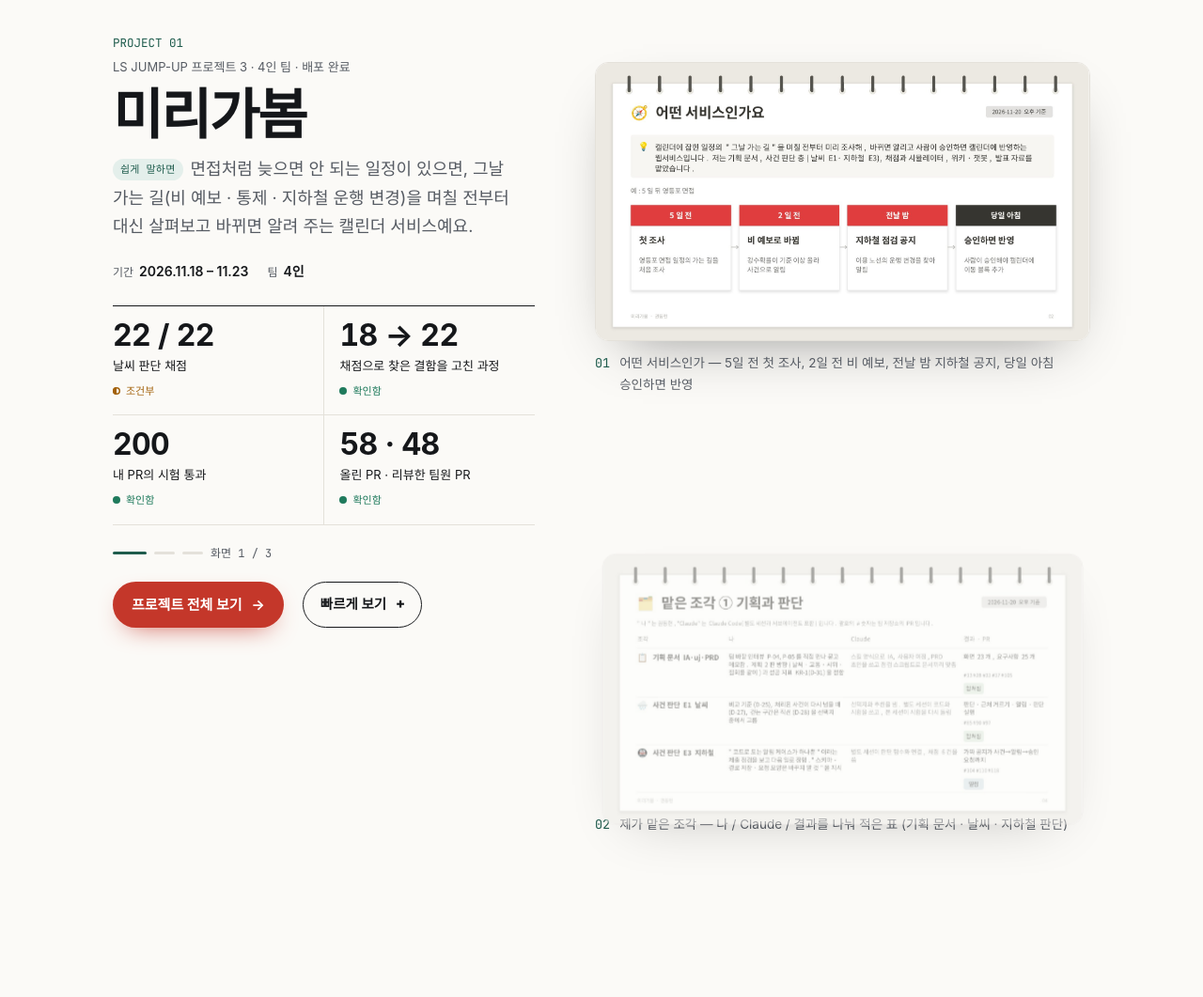
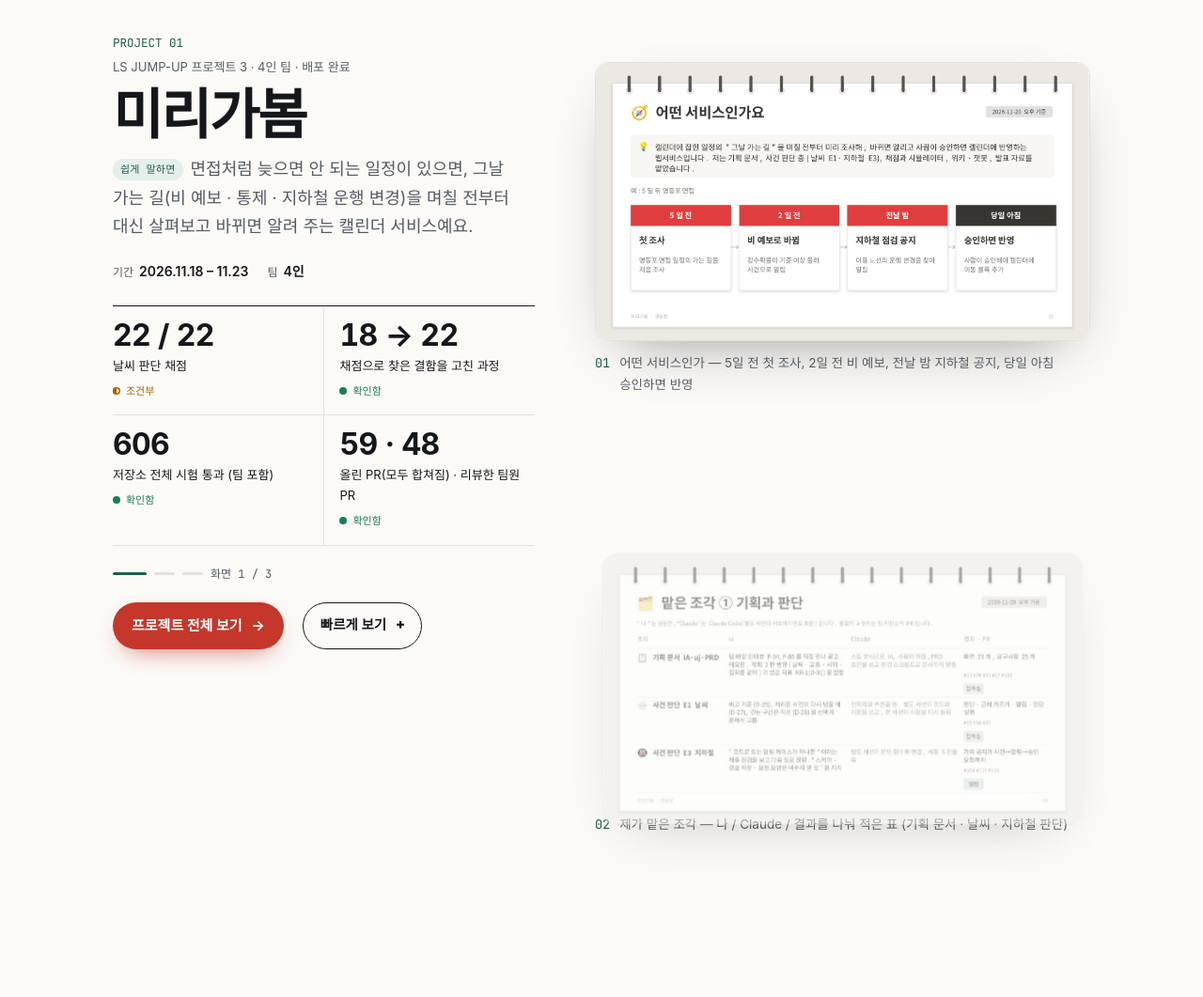
Before and after one commit to DH99-03/portfolio, a plain HTML site: page index.html in a window 1280 px wide. Shown: the part 1739-2800 px from the top of the page at 94% size. Drawn offline with Linux system fonts and the light colour scheme; a web font is replaced by a local one.

Commit message:
fix(미리가봄): PR 수·인터뷰 수·시험 수를 원본 기록에 맞추고 PDF 다시 만듦
- PR 58 → 59 (팀 저장소 GitHub 조회, 리뷰 48 그대로)
- 팀 바깥 인터뷰 2건 → 3명(대면 2, 2차 1), 2차는 다른 사람에게 물은 것으로 고침
- 시험 숫자를 저장소 전체 606개 통과(팀 포함, 11-24)로 바꿈
- 맡은 일에 위키 챗봇·시뮬레이터·발표 자료, 접근에 운영 전 과정 동작(#185), 한계에 인터뷰 수 추가
- 숫자 글꼴에 한글이 굴림체로 빠지지 않게 Pretendard를 둘째 글꼴로 둠
- 직무별 PDF 12개와 미리가봄 프로젝트 PDF를 다시 만듦(쪽수 같음)

Co-Authored-By: Claude Opus 5.5 <noreply@anthropic.com>

```diff
--- a/data.js
+++ b/data.js
@@ -534,7 +534,7 @@ window.SITE = {
         { src: "assets/shots/mirigabom-1.jpg", caption: "어떤 서비스인가 — 5일 전 첫 조사, 2일 전 비 예보, 전날 밤 지하철 공지, 당일 아침 승인하면 반영" },
         { src: "assets/shots/mirigabom-2.jpg", caption: "제가 맡은 조각 — 나 / Claude / 결과를 나눠 적은 표 (기획 문서 · 날씨 · 지하철 판단)" },
         { src: "assets/shots/mirigabom-3.jpg", caption: "서비스 첫 화면과 채점 실행 결과 — 날씨 22건 중 22건, 지하철 6건 중 6건" },
-        { src: "assets/shots/mirigabom-4.jpg", caption: "사흘 동안 한 일 — 규칙과 기획 문서 → 문서에서 코드로 → 채점과 둘째 알림 케이스" },
+        { src: "assets/shots/mirigabom-4.jpg", caption: "처음 사흘(11-18 ~ 11-20) 동안 한 일 — 규칙과 기획 문서 → 문서에서 코드로 → 채점과 둘째 알림 케이스" },
       ],
       name: "미리가봄",
       kicker: "LS JUMP-UP 프로젝트 3 · 4인 팀 · 배포 완료",
@@ -543,25 +543,27 @@ window.SITE = {
       problem:
         "면접 · 시험처럼 늦으면 안 되는 날, 비 예보나 집회 통제 · 지하철 운행 변경은 당일에야 알기 쉽습니다. 며칠 전부터 조사해 알리면 다른 길을 고를 여유가 생긴다는 가설로 시작했고, 팀 바깥 인터뷰로 '언제 알림을 받고 싶은지'를 다시 확인했습니다.",
       approach: [
-        "IA(화면 23개) → 사용자 여정 → PRD(요구사항 25개) 초안을 Claude Code 스킬로 쓰고, 팀 바깥 인터뷰 2건을 직접 해서 반영",
+        "IA(화면 23개) → 사용자 여정 → PRD(요구사항 25개) 초안을 Claude Code 스킬로 쓰고, 팀 바깥 인터뷰 3명(대면 2명, 2차 1명)을 직접 해서 반영",
         "사건 판단 규칙(비교 기준 · 다시 알림 · 걷는 구간)을 선택지 중에서 골라 결정 기록으로 남기고, 코드와 리뷰가 그 기록을 근거로 따라가게 함",
         "판단을 정답표로 채점하는 도구와 시뮬레이터를 만들어 날씨(E1) · 지하철(E3) 두 알림 케이스를 확인. 결과가 나빠도 정답표는 고치지 않음",
         "코드를 쓴 AI 세션의 보고는 다른 세션이 시험을 다시 돌려 확인하게 하고, 이것을 팀 규칙으로 만듦",
+        "팀 결과: 운영에서 일정 등록 → 계획 승인 → 구글 캘린더 → 사건 알림 → 승인 → 이동 일정 15분 앞당김까지 처음부터 끝까지 돎(팀원 검사, #185)",
       ],
-      roleKind: ["설계·검수", "설계·검수", "조율·협업"],
+      roleKind: ["설계·검수", "설계·검수", "설계·검수", "조율·협업"],
       role: [
         "기획 문서(IA · 사용자 여정 · PRD) 초안을 Claude Code로 쓰고, 팀 바깥 인터뷰를 직접 해 계획 방향과 성공 지표를 정함",
         "사건 판단 규칙을 선택지 중에서 고르고, 판단 코드는 Claude Code 세션이 쓰게 한 뒤 다른 세션이 시험을 다시 돌려 확인",
-        "PR 58개를 올려 모두 합쳐졌고 팀원 PR 48개를 리뷰. 리뷰를 주고받으며 제 판단이 두 번 바뀜(알림 시점 인터뷰, 경로 저장)",
+        "프로젝트 위키와 위키만 근거로 답하는 챗봇, 관리자 시뮬레이터, 근거를 단 발표 자료를 Claude Code로 만들게 하고 확인(챗봇 정답표 5문항 5개 맞음, 실행은 팀원)",
+        "PR 59개를 올려 모두 합쳐졌고 팀원 PR 48개를 리뷰. 리뷰를 주고받으며 제 판단이 두 번 바뀜(알림 시점 인터뷰, 경로 저장)",
       ],
       metrics: [
         { value: "22 / 22", label: "날씨 판단 채점", basis: "놓친 사건 0 · 잘못 울린 알림 0 · 같은 쪽이 만든 정답이라 독립 검증 아님", state: "cond" },
         { value: "18 → 22", label: "채점으로 찾은 결함을 고친 과정", basis: "결과 파일 4개 · 정답표는 고치지 않음", state: "ok" },
-        { value: "200", label: "내 PR의 시험 통과", basis: "186 + 14건 직접 실행 · 2026-11-20", state: "ok" },
-        { value: "58 · 48", label: "올린 PR · 리뷰한 팀원 PR", basis: "GitHub 기록 · 2026-11-23", state: "ok" },
+        { value: "606", label: "저장소 전체 시험 통과 (팀 포함)", basis: "실패 0 · main 792acee에서 직접 실행 · 2026-11-24", state: "ok" },
+        { value: "59 · 48", label: "올린 PR(모두 합쳐짐) · 리뷰한 팀원 PR", basis: "GitHub 조회 · 2026-11-25", state: "ok" },
       ],
       honest:
-        "채점은 가상 일정과 가짜 저장소로 '규칙이 문서대로 도는지'를 잰 것이고, 정답표 · 판단 코드 · 채점을 같은 쪽이 만들어 독립 검증이 아닙니다. 날씨 정답 22건은 Claude 초안이라 아직 직접 다 확인하지 않았고, 지하철 판단은 실제 일정이 아니라 시뮬레이터 시험 일정에서만 돕니다. 판단 코드를 실제 DB에 붙여 돌린 결과는 아직 없습니다. 팀 저장소는 비공개입니다.",
+        "채점은 가상 일정과 가짜 저장소로 '규칙이 문서대로 도는지'를 잰 것이고, 정답표 · 판단 코드 · 채점을 같은 쪽이 만들어 독립 검증이 아닙니다. 날씨 정답 22건은 Claude 초안이라 아직 직접 다 확인하지 않았고, 지하철 판단은 실제 일정이 아니라 시뮬레이터 시험 일정에서만 돕니다. 판단 코드를 실제 DB에 붙여 돌린 결과는 아직 없습니다. 팀 바깥 인터뷰는 3명이라 서비스 가치를 말하기에는 적습니다. 팀 저장소는 비공개입니다.",
       stack: ["TypeScript", "Next.js", "Supabase", "Vercel", "node:test", "Claude Code"],
       live: { label: "서비스 열어 보기", url: "https://ls-final-project-mirigabom.vercel.app" },
     },
@@ -782,8 +784,8 @@ window.SITE = {
       numbers: [
         { v: "22 / 22", l: "날씨(E1) 판단 채점" },
         { v: "6 / 6", l: "지하철(E3) 판단 채점" },
-        { v: "200건", l: "내 PR의 시험 통과" },
-        { v: "58 · 48", l: "올린 PR · 리뷰한 팀원 PR" }
+        { v: "606개", l: "저장소 전체 시험 통과 (팀 포함)" },
+        { v: "59 · 48", l: "올린 PR · 리뷰한 팀원 PR" }
       ],
       chapters: [
         { label: "01 · 문제", head: "늦으면 안 되는 날, 가는 길의 변화는 당일에야 압니다",
@@ -792,7 +794,7 @@ window.SITE = {
           shot: 0 },
         { label: "02 · 기획", head: "문서를 먼저 쓰고, 사람에게 다시 물었습니다",
           body: ["Claude Code 스킬로 IA(화면 23개), 사용자 여정, PRD(요구사항 25개) 초안을 쓰고 문서끼리 맞췄습니다. 팀 바깥 두 사람을 직접 만나 묻고 메모해 반영했고, 계획 방향과 성공 지표를 정했습니다.",
-                 "발표 자료에 '며칠 전부터 알림을 원한 사람은 없었다'고 적었다가, 팀원이 그 문장을 짚었습니다. 인터뷰 질문과 답이 어긋나 지나친 결론이었기에 한 사람에게 다시 물었고, '하루 전'이라는 답에 맞춰 슬라이드와 문서를 고쳤습니다."],
+                 "발표 자료에 '며칠 전부터 알림을 원한 사람은 없었다'고 적었다가, 팀원이 그 문장을 짚었습니다. 인터뷰 질문과 답이 어긋나 지나친 결론이었기에 팀 바깥의 다른 한 사람에게 그 질문만 따로 물었고, '하루 전'이라는 답에 맞춰 슬라이드와 문서를 고쳤습니다."],
           shot: 1 },
         { label: "03 · 판단 규칙", head: "AI는 선택지를 내고, 고르는 건 제가 했습니다",
           body: ["예보 시각은 나중에 새로 생깁니다(사흘 뒤는 3시간 간격, 다음 날은 1시간 간격). 시각마다 비교하니 새로 생긴 시각에 몰린 비를 놓쳤습니다. Claude가 세 가지 비교 방식을 냈고, 저는 '일정 단위로 비교'를 골랐습니다.",
@@ -806,7 +808,7 @@ window.SITE = {
                  "다만 실제 일정에는 이용 노선 칸이 없어(경로 응답 저장 약관 때문에 뺌) 스키마를 바꾸지 않고, 시뮬레이터 시험 일정에서만 돌게 했습니다. 실제 일정은 지하철 판단을 건너뜁니다."] },
         { label: "06 · 팀과 리뷰", head: "제 리뷰가 틀렸을 때, 지우지 않고 정정했습니다",
           body: ["팀원이 '경로 응답은 저장하지 않는다'를 제안했을 때, 저는 '계획을 저장할 수 없어 승인과 캘린더가 다 막힌다'고 리뷰했습니다. 다시 확인해 보니 아직 경로 API를 부르는 코드가 없어 제안이 깨는 것이 없었습니다. 과장했다고 밝히고 정정 리뷰로 승인했고, 남은 질문 하나는 팀 결정으로 닫혔습니다.",
-                 "엿새 동안 PR 58개를 올려 모두 합쳐졌고, 팀원 PR 48개를 리뷰했습니다. 숫자보다 기억에 남는 건 리뷰를 주고받으며 제 판단이 두 번 바뀐 일입니다."],
+                 "엿새 동안 PR 59개를 올려 모두 합쳐졌고, 팀원 PR 48개를 리뷰했습니다. 숫자보다 기억에 남는 건 리뷰를 주고받으며 제 판단이 두 번 바뀐 일입니다."],
           shot: 3 },
         { label: "07 · AI와 일한 방식", head: "AI가 빨리 만들수록, 확인은 제 몫이었습니다",
           body: ["첫날 서브에이전트가 '돌발 정보 서비스가 끝났다'고 잘못 보고했습니다. 그 뒤로는 코드를 쓴 세션과 다른 세션이 원본을 열거나 시험을 다시 돌려 확인하게 했고, 팀 규칙으로 만들었습니다.",
--- a/print.css
+++ b/print.css
@@ -10,7 +10,8 @@
   --accent: #1f5c4d;
   --accent-soft: #e4efeb;
   --sans: "Pretendard Variable", Pretendard, "Apple SD Gothic Neo", "Malgun Gothic", "Noto Sans KR", sans-serif;
-  --mono: "JetBrains Mono", ui-monospace, Consolas, monospace;
+  /* JetBrains Mono에 한글이 없어, Windows에서 한글이 굴림체로 빠지지 않게 Pretendard를 둘째로 둔다 */
+  --mono: "JetBrains Mono", "Pretendard Variable", Pretendard, ui-monospace, Consolas, monospace;
   color-scheme: light;
 }
 @page { size: A4 landscape; margin: 0; }
--- a/style.css
+++ b/style.css
@@ -14,7 +14,8 @@
   --max: 1120px;
   --gutter: clamp(20px, 5vw, 40px);
   --sans: "Pretendard Variable", Pretendard, -apple-system, "Apple SD Gothic Neo", "Malgun Gothic", "Noto Sans KR", sans-serif;
-  --mono: "JetBrains Mono", ui-monospace, "SFMono-Regular", Consolas, monospace;
+  /* JetBrains Mono에 한글이 없어, Windows에서 한글이 굴림체로 빠지지 않게 Pretendard를 둘째로 둔다 */
+  --mono: "JetBrains Mono", "Pretendard Variable", Pretendard, ui-monospace, "SFMono-Regular", Consolas, monospace;
   --ease: cubic-bezier(.2, .7, .2, 1);
 }
 /* 시스템이 다크면 다크, 단 사용자가 고른 값(data-theme)이 있으면 그 값이 우선 */
```
Also changed, not shown: 13 other files.
